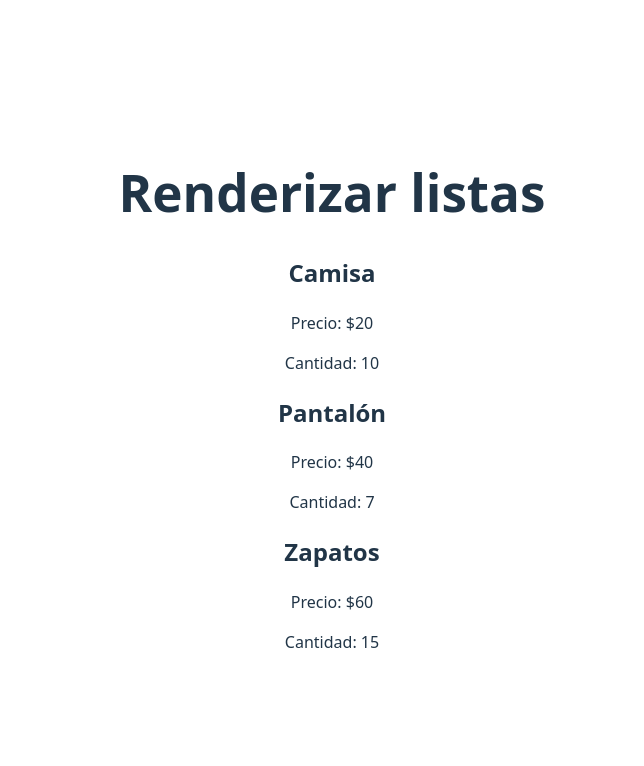
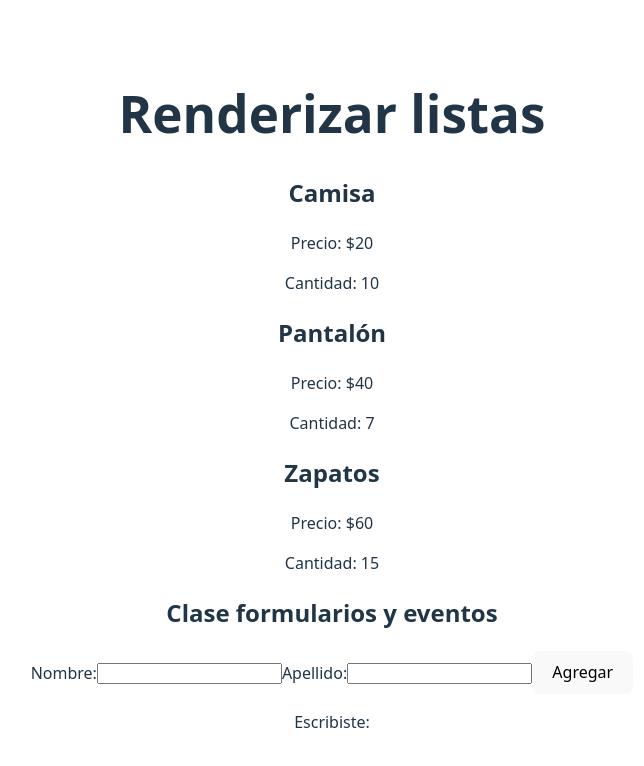
Before and after one commit to MaxiSoriano70/BTECH, a React (Vite) app in the folder 12_abm/abm/: page / in a window 1280 px wide. Shown: the top 766 px of the page, without its empty margins (308-952 px from the left). Built offline with nearby package versions, Linux system fonts and the light colour scheme.

Commit message:
Clase 13 Formularios y eventos

```diff
--- a/12_abm/abm/src/App.jsx
+++ b/12_abm/abm/src/App.jsx
@@ -1,4 +1,5 @@
 import './App.css'
+import Add from './components/Add'
 import Product from './components/Product'
 
 function App() {
@@ -14,6 +15,7 @@ function App() {
     {productos.map(producto => (
       <Product key={producto.id} nombre={producto.nombre} precio={producto.precio} cantidad={producto.stock}/>
     ))}
+    <Add />
     </>
   )
 }
--- /dev/null
+++ b/12_abm/abm/src/components/Add.jsx
@@ -0,0 +1,38 @@
+import { useState } from "react";
+
+const Add = () => {
+    const [nombre, setNombre] = useState("");
+    const  [apellido, setApellido] = useState("");
+
+    const [productos, setProductos] = useState([]);
+
+    function addProducto(e) {
+        e.preventDefault();
+        /* spread operator */
+        const aux = nombre + " " + apellido;
+        setProductos([...productos, aux]);
+        setNombre("");
+        setApellido("");
+    }
+
+    return (
+        <div>
+            <h2>Clase formularios y eventos</h2>
+            <form action="">
+                <label htmlFor="nombre">Nombre:</label>
+                <input type="text" id="nombre" value={nombre} onChange={(e) => setNombre(e.target.value)} />
+                <label htmlFor="apellido">Apellido:</label>
+                <input type="text" id="apellido" value={apellido} onChange={(e) => setApellido(e.target.value)} />
+                <button type="submit" onClick={addProducto}>Agregar</button>
+            </form>
+            <p>Escribiste: {nombre} {apellido}</p>
+            <ul>
+                {productos.map((producto, index) => (
+                    <li key={index}>{producto}</li>
+                ))}
+            </ul>
+        </div>
+    )
+}
+
+export default Add;
```
